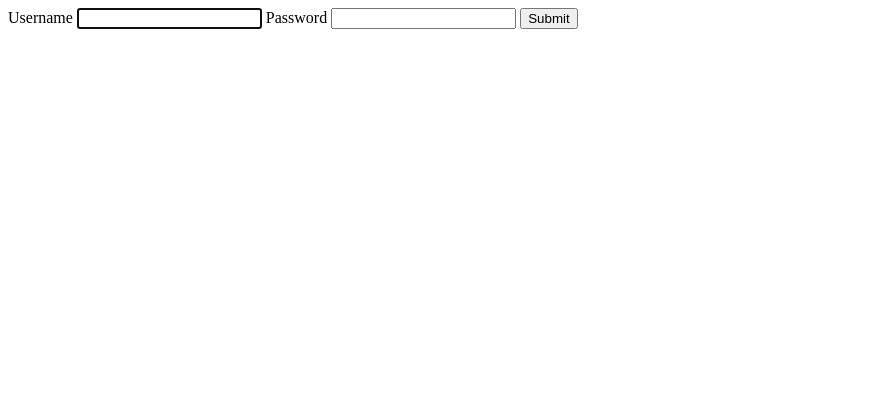
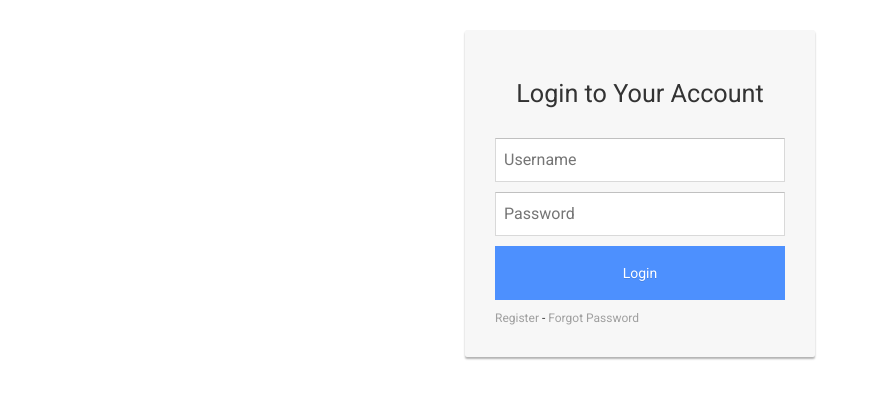
Before and after one commit to Programvare/prosjekt, a Django app: page /login/ in a window 1280 px wide. Shown: the top 399 px of the page, without its empty margins (0-871 px from the left). Run offline with Django 3.2, Linux system fonts and the light colour scheme; some libraries are stand-ins or nearby versions.

Commit message:
Added costum login!

```diff
--- a/bota/bota/account/templates/registration/login.html
+++ b/bota/bota/account/templates/registration/login.html
@@ -1,12 +1,132 @@
-<form action="{% url 'login' %}" method="post" accept-charset="utf-8">
-    {% csrf_token %}
-    {% for field in form %}
-        <label>{{ field.label }}</label>
-        {% if field.errors %}
-            {{ field.errors }}
-        {% endif %}
-        {{ field }}
-    {% endfor %}
-    <input type="hidden" name="next" value="{{ next }}" />
-    <input class="button small" type="submit" value="Submit"/>
-</form>
+<!DOCTYPE html>
+<html lang="en">
+<head>
+    <meta charset="utf-8">
+    <!-- This file has been downloaded from Bootsnipp.com. Enjoy! -->
+    <title>Clean Modal Login Form - Bootsnipp.com</title>
+        <meta name="viewport" content="width=device-width, initial-scale=1">
+    <link href="http://maxcdn.bootstrapcdn.com/bootstrap/3.3.0/css/bootstrap.min.css" rel="stylesheet">
+    <style type="text/css">
+        @import url(http://fonts.googleapis.com/css?family=Roboto);
+
+/****** LOGIN MODAL ******/
+.loginmodal-container {
+  padding: 30px;
+  max-width: 350px;
+  width: 100% !important;
+  background-color: #F7F7F7;
+  margin: 0 auto;
+  border-radius: 2px;
+  box-shadow: 0px 2px 2px rgba(0, 0, 0, 0.3);
+  overflow: hidden;
+  font-family: roboto;
+}
+
+.loginmodal-container h1 {
+  text-align: center;
+  font-size: 1.8em;
+  font-family: roboto;
+}
+
+.loginmodal-container input[type=submit] {
+  width: 100%;
+  display: block;
+  margin-bottom: 10px;
+  position: relative;
+}
+
+.loginmodal-container input[type=text], input[type=password] {
+  height: 44px;
+  font-size: 16px;
+  width: 100%;
+  margin-bottom: 10px;
+  -webkit-appearance: none;
+  background: #fff;
+  border: 1px solid #d9d9d9;
+  border-top: 1px solid #c0c0c0;
+  /* border-radius: 2px; */
+  padding: 0 8px;
+  box-sizing: border-box;
+  -moz-box-sizing: border-box;
+}
+
+.loginmodal-container input[type=text]:hover, input[type=password]:hover {
+  border: 1px solid #b9b9b9;
+  border-top: 1px solid #a0a0a0;
+  -moz-box-shadow: inset 0 1px 2px rgba(0,0,0,0.1);
+  -webkit-box-shadow: inset 0 1px 2px rgba(0,0,0,0.1);
+  box-shadow: inset 0 1px 2px rgba(0,0,0,0.1);
+}
+
+.loginmodal {
+  text-align: center;
+  font-size: 14px;
+  font-family: 'Arial', sans-serif;
+  font-weight: 700;
+  height: 36px;
+  padding: 0 8px;
+/* border-radius: 3px; */
+/* -webkit-user-select: none;
+  user-select: none; */
+}
+
+.loginmodal-submit {
+  /* border: 1px solid #3079ed; */
+  border: 0px;
+  color: #fff;
+  text-shadow: 0 1px rgba(0,0,0,0.1);
+  background-color: #4d90fe;
+  padding: 17px 0px;
+  font-family: roboto;
+  font-size: 14px;
+  /* background-image: -webkit-gradient(linear, 0 0, 0 100%,   from(#4d90fe), to(#4787ed)); */
+}
+
+.loginmodal-submit:hover {
+  /* border: 1px solid #2f5bb7; */
+  border: 0px;
+  text-shadow: 0 1px rgba(0,0,0,0.3);
+  background-color: #357ae8;
+  /* background-image: -webkit-gradient(linear, 0 0, 0 100%,   from(#4d90fe), to(#357ae8)); */
+}
+
+.loginmodal-container a {
+  text-decoration: none;
+  color: #666;
+  font-weight: 400;
+  text-align: center;
+  display: inline-block;
+  opacity: 0.6;
+  transition: opacity ease 0.5s;
+}
+
+.login-help{
+  font-size: 12px;
+}
+    </style>
+    <script src="http://code.jquery.com/jquery-1.11.1.min.js"></script>
+    <script src="http://maxcdn.bootstrapcdn.com/bootstrap/3.3.0/js/bootstrap.min.js"></script>
+</head>
+<body>
+    	  <div class="modal-dialog">
+				<div class="loginmodal-container">
+					<h1>Login to Your Account</h1><br>
+
+				  <form action="{% url 'login' %}" method="post" accept-charset="utf-8">
+                      {% csrf_token %}
+					<input type="text" name="username" placeholder="Username">
+					<input type="password" name="password" placeholder="Password">
+					<input type="submit" name="login" class="login loginmodal-submit" value="Login">
+				  </form>
+
+				  <div class="login-help">
+					<a href="/signup">Register</a> - <a href="#">Forgot Password</a>
+				  </div>
+				</div>
+			</div>
+
+<script type="text/javascript">
+
+</script>
+</body>
+</html>
--- a/bota/bota/account/urls.py
+++ b/bota/bota/account/urls.py
@@ -5,7 +5,7 @@ from . import views
 #URLS FOR LOGGING IN/SIGNUP
 #Custom login uses auth_views.login
 urlpatterns = [
-    url(r'^login/$', auth_views.login, name='login'),
+    url(r'^login/$',views.login,  name="login"),
     url(r'^logout/$', auth_views.logout, name='logout'),
     url(r'^signup/$', views.signup, name='signup'),
 ]
--- a/bota/bota/account/views.py
+++ b/bota/bota/account/views.py
@@ -1,16 +1,21 @@
 # -*- coding: utf-8 -*-
 from django.http import HttpResponse
 from django.http import HttpResponseRedirect
-
-from django.contrib.auth.views import login
-
+from django.template import RequestContext
+from django.template import loader
+from django.contrib.auth.views import login as auth_login
+from django.contrib.auth import authenticate
+from bota import views
 #Placeholder function.
 #Use decorators in front of views that require logins
 #https://docs.djangoproject.com/en/1.10/topics/auth/default/#the-login-required-decorator
 
 from django.contrib.auth.forms import UserCreationForm
 from django.contrib.auth.models import User
-from django.shortcuts import render
+from django.shortcuts import render, redirect, render_to_response
+
+from bota.course.models import Course
+
 
 class botaUserCreationForm(UserCreationForm):
 
@@ -35,12 +40,18 @@ def signup(request):
 
    return render(request, 'registration/signup.html', {'form': form})
 
-
-# This uses the contrib.auth.views.login
-# See: https://docs.djangoproject.com/en/1.10/topics/auth/default/#all-authentication-views
-# To see what it does. Notably automagically renders registration/login.html
-# The redirection after post is specified in "next" in URLS
-def custom_login(request):
-   login(request)
-
-#NOTE: logout method is autoredirection to some page, see URLS
+def login(request):
+    username = request.POST.get("username")
+    password = request.POST.get("password")
+    user = authenticate(username=username, password=password)
+    if user is not None:
+        if user.is_active:
+            auth_login(request, user)
+            if user.is_staff:
+                return redirect('/admin')
+            else:
+                return redirect('/course')
+        else:
+            return render(request, 'registration/login.html', {})
+    else:
+        return render(request, 'registration/login.html', {})
--- a/bota/bota/course/models.py
+++ b/bota/bota/course/models.py
@@ -15,12 +15,14 @@ class Course(models.Model):
 class Takes(models.Model):
     CourseID = models.ForeignKey(Course)
     UserID= models.ForeignKey(User)
-
+    def __str__(self):
+        return str(self.UserID)+ " - " +  str(self.CourseID)
 
 class TAin(models.Model):
     CourseID = models.ForeignKey(Course)
     UserID = models.ForeignKey(User)
-
+    def __str__(self):
+        return str(self.UserID) + " - " + str(self.CourseID)
 
 """class TATime(models.Model):
     course = models.ForeignKey(Course, on_delete=models.CASCADE)
--- a/bota/bota/course/templates/course.html
+++ b/bota/bota/course/templates/course.html
@@ -2,8 +2,8 @@
 {% block title %}{{ ccourse }}{% endblock %}
 {% block content %}
 <h1>Welcome to {{ ccourse }}</h1>
-<p>Venter du på studass?</p>
+<p>Are you waiting for a TA?</p>
 <form action="/course/{{ ccourse }}/inQueue" method ="post">{% csrf_token %}
-    <input type="submit" value="Sett meg i kø">
+    <input type="submit" value="Put me in the queue!">
 </form>
 {% endblock %}
--- a/bota/bota/course/templates/courseInQueue.html
+++ b/bota/bota/course/templates/courseInQueue.html
@@ -1,6 +1,6 @@
 {% extends "base.html" %}
 {% block title %}{{ ccourse }}{% endblock %}
 {% block content %}
-<h1>Du er i kø for {{ ccourse }}</h1>
-<p>Du er nr: {{ posision }} i køen </p>
+<h1>You are in the queue for {{ ccourse }}</h1>
+<p>Your posision is:{{ posision }} </p>
 {% endblock %}
--- a/bota/bota/course/templates/courseTA.html
+++ b/bota/bota/course/templates/courseTA.html
@@ -2,8 +2,8 @@
 {% block title %}{{ ccourse }}{% endblock %}
 {% block content %}
 <h1>Welcome to {{ ccourse }}</h1>
-<p>Neste i køen er: {{ next }}</p>
+<p>The next in line is: {{ next }}</p>
 <form action="/course/{{ ccourse }}/rmQueue" method ="post">{% csrf_token %}
-    <input type="submit" value="Neste!">
+    <input type="submit" value="Next!">
 </form>
 {% endblock %}
--- a/bota/bota/course/templates/mainCoursePage.html
+++ b/bota/bota/course/templates/mainCoursePage.html
@@ -9,7 +9,7 @@
     {% endif %}
 {% endfor %}
 </ul>
- <h3>You are TA in:</h3>
+ <h3>You are a TA in:</h3>
 <ul>
 {% for entry in TAin %}
     {% if entry.UserID.id == currentUser.id %}
--- a/bota/bota/settings.py
+++ b/bota/bota/settings.py
@@ -142,5 +142,5 @@ USE_TZ = False
 # https://docs.djangoproject.com/en/1.10/howto/static-files/
 
 STATIC_URL = '/static/'
-LOGIN_REDIRECT_URL = '/course'
+
 LOGOUT_REDIRECT_URL = '/'
--- a/bota/bota/urls.py
+++ b/bota/bota/urls.py
@@ -26,7 +26,7 @@ urlpatterns = [
     url(r'^course', include('bota.course.urls')),
 
 ]
-#url(r'^login', auth_views.login,{'template_name': 'admin/login.html'}),
+
 #url(r'^login_site$', views.showlogin),
 #url(r'^login$', views.login),
 #url(r'^$', views.showMainPage),
```
Also changed, not shown: bota/bota/templates/registration/login3.html (deleted, +0 -131 lines), bota/bota/views.py (+0 -27 lines), bota/db.sqlite3.
